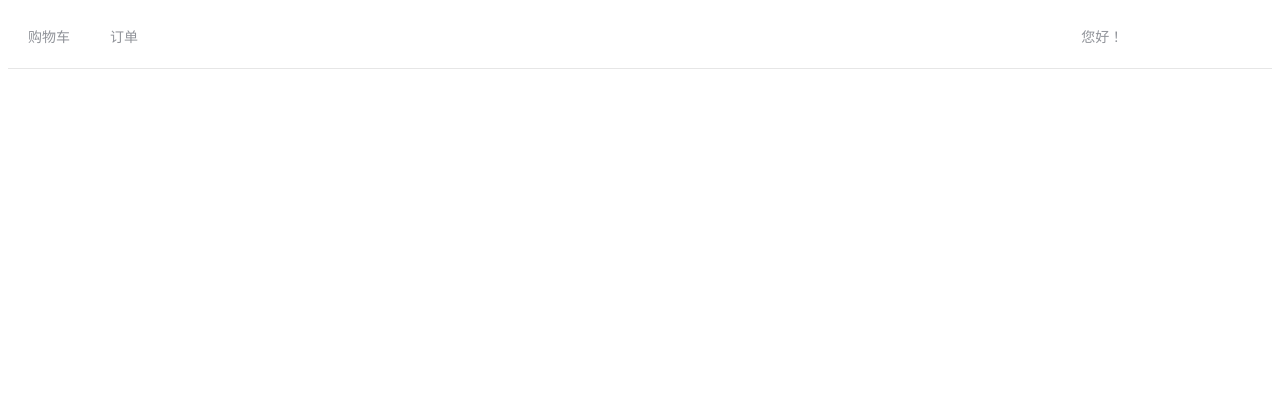
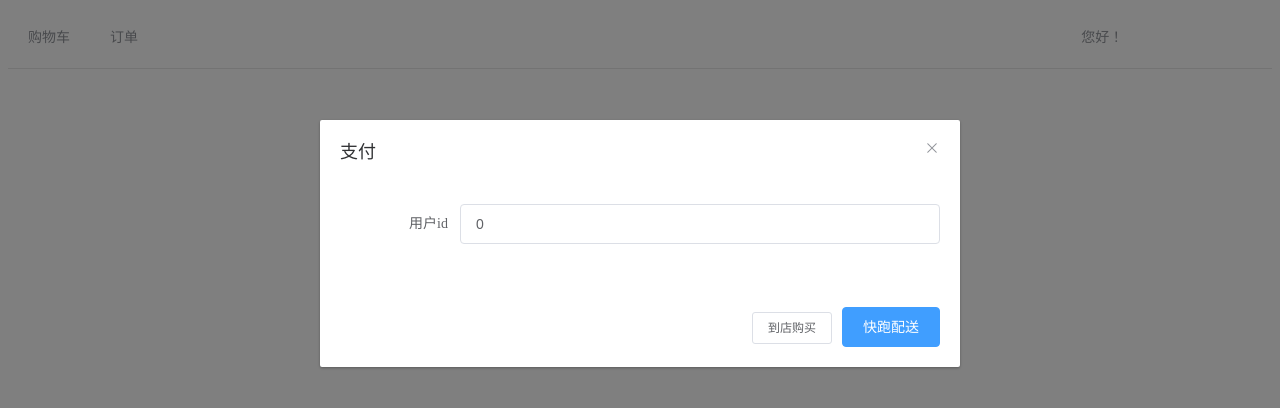
Before and after one commit to tangqiang0605/shoppingproject, a Vue app in the folder vue2demo1/: page /customer in a window 1280 px wide. Shown: the top 408 px of the page. Built offline with nearby package versions, Linux system fonts and the light colour scheme.

Commit message:
前端对接。但是存在支付时无法取消问题。

```diff
--- a/vue2demo1/src/views/CustomerView.vue
+++ b/vue2demo1/src/views/CustomerView.vue
@@ -21,6 +21,22 @@
         </el-menu>
       </el-col>
     </el-row>
+
+    <div>
+      <el-dialog title="支付" :visible.sync="payVisible">
+
+        <el-form :model="customer">
+          <el-form-item label="用户id" label-width="120px">
+            <el-input v-model="customer.cid" autocomplete="off"></el-input>
+          </el-form-item>
+        </el-form>
+
+        <div slot="footer" class="dialog-footer">
+          <el-button @click="pay()" size="small">到店购买</el-button>
+          <el-button type="primary" @click="customerLogin">快跑配送</el-button>
+        </div>
+      </el-dialog>
+    </div>
 
 
     <el-row v-show="activeIndex==='1'">
@@ -66,6 +82,7 @@ export default {
   data() {
     return {
       testInf: '',
+      payVisible:false,
       activeIndex: '1',
 
       // 数据实体
@@ -120,20 +137,25 @@ export default {
         axios.post('http://localhost:8181/customer/updatecart', this.shopCartsData[shopIndex].carts[cartIndex]);
       }
     },
+    // buyafter(index){}
+
     buy(index) {
+      this.payVisible=true;
+
       // 选择方式
       this.$confirm('请选择配送方式', '支付订单', {
         confirmButtonText: '快跑配送',
         cancelButtonText: '到店购买',
       }).then(() => {
-        // alert('peisong');
         //更新远程数据
-        // axios.post()
+        axios.get("http://localhost:8181/customer/pay?cid="+this.customer.cid+"&sid="+this.shopCartsData[index].shop.sid+"&way='快跑配送'");
         // 更新本地数据
         // 购物车删除订单
+        this.shopCartsData.splice(index,1);
         // 订单数据不用动，在切换toCart会自动更新
       }).catch(() => {
-        alert('daodian');
+        axios.get("http://localhost:8181/customer/pay?cid="+this.customer.cid+"&sid="+this.shopCartsData[index].shop.sid+"&way='到店购买'");
+        this.shopCartsData.splice(index,1);
       });
 
 
@@ -179,6 +201,9 @@ export default {
   },
 
   created() {
+    this.payVisible=true;
+
+
     this.activeIndex = this.$route.query.activeIndex;
     this.customer = this.$store.state.customer;
     if (this.activeIndex === '1') {
```
Also changed, not shown: 1 other file (tests, documents, lock files or other folders).
